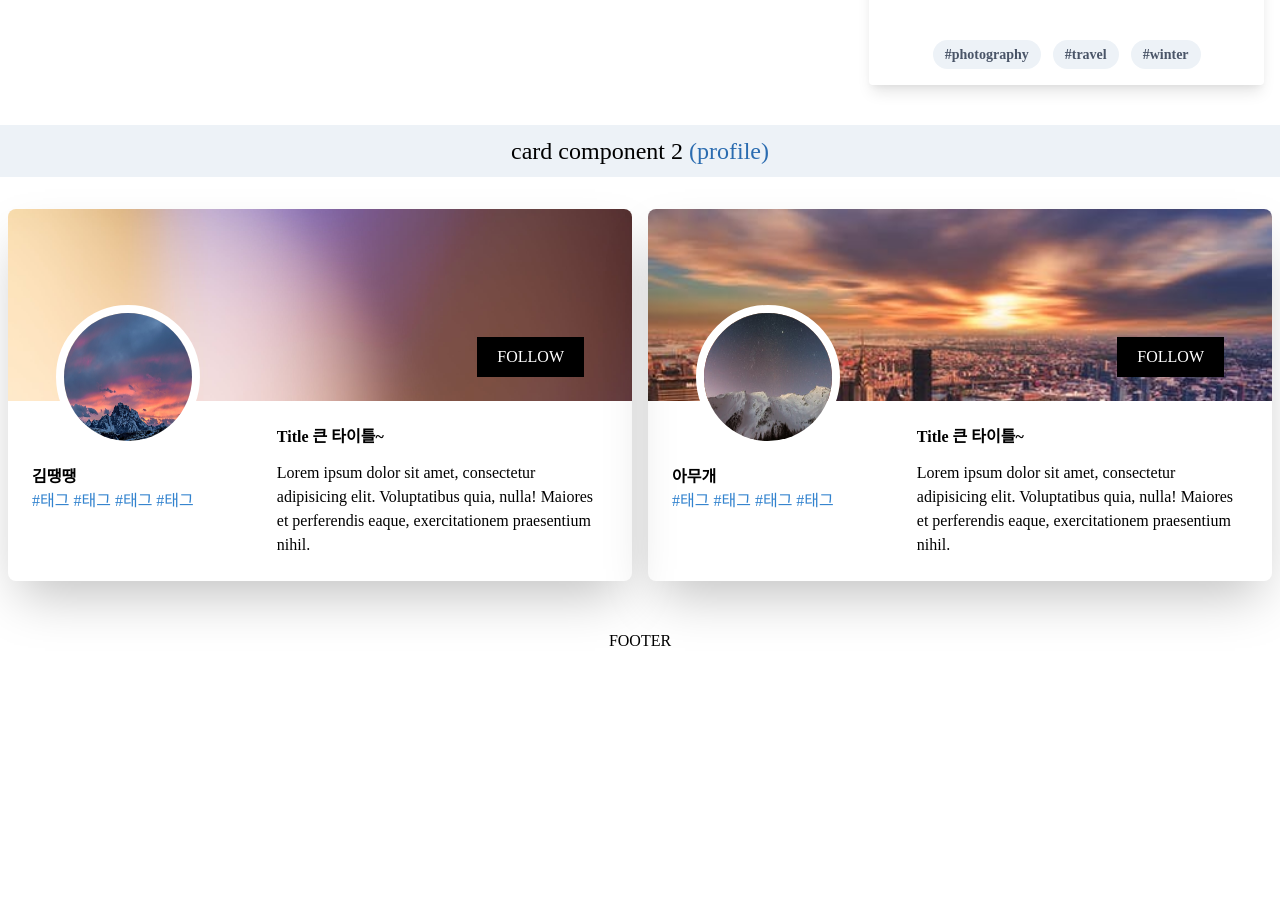
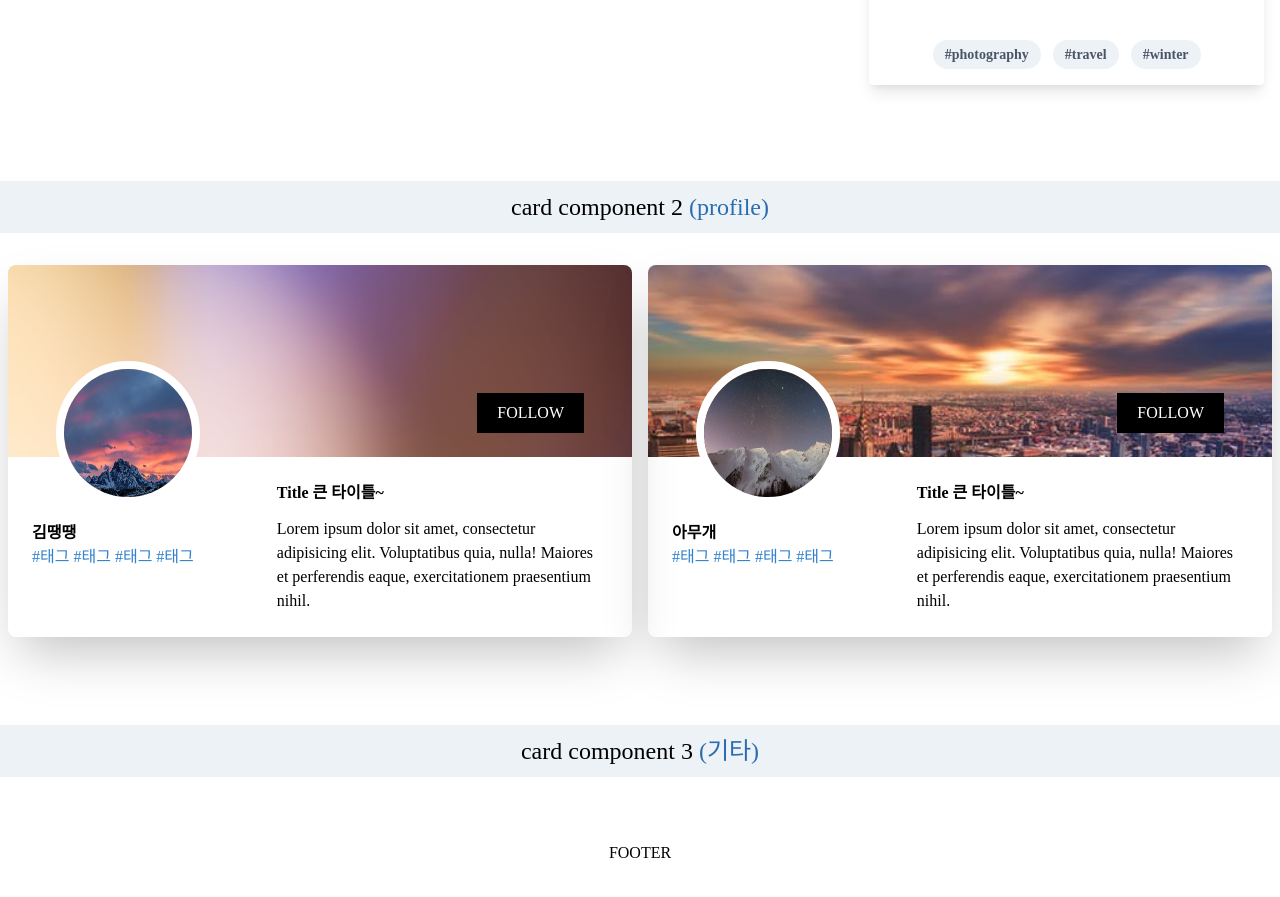
Before and after one commit to jeonghyeondev/Tailwind-view, a website: page index.html in a window 1280 px wide. Shown: the part 1340-2237 px from the top of the page. Before the commit the page ends 2033 px from the top, so only its background shows below. Drawn offline with Linux system fonts and the light colour scheme.

Commit message:
code modify

```diff
--- a/index.html
+++ b/index.html
@@ -159,7 +159,7 @@
         </section>
 
         <!-- card componet 2 -->
-        <section class="w-full">
+        <section class="w-full mt-20">
           <h3 class="text-2xl text-center py-2 bg-gray-200 font-normal">card component 2 <span class="text-blue-700">(profile)</span></h3>
           <div class="flex flex-wrap">
             <div class="w-full md:w-1/2 xl:w-1/2">
@@ -214,6 +214,16 @@
             </div>
           </div>
         </section>
+
+        <!-- card component 3 -->
+        <section class="w-full mt-20">
+          <h3 class="text-2xl text-center py-2 bg-gray-200 font-normal">card component 3 <span class="text-blue-700">(기타)</span></h3>
+          <div class="flex flex-wrap">
+            <div class="w-full md:w-1/2 xl:w-1/2">
+
+            </div>
+          </div>
+        </section>
       </div>
     </div>
 
```
Also changed, not shown: README.md.
